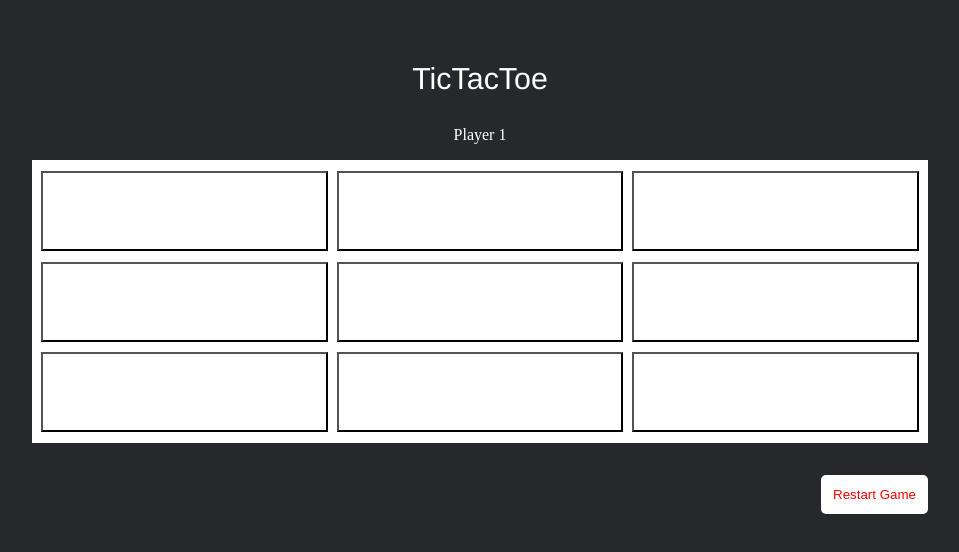
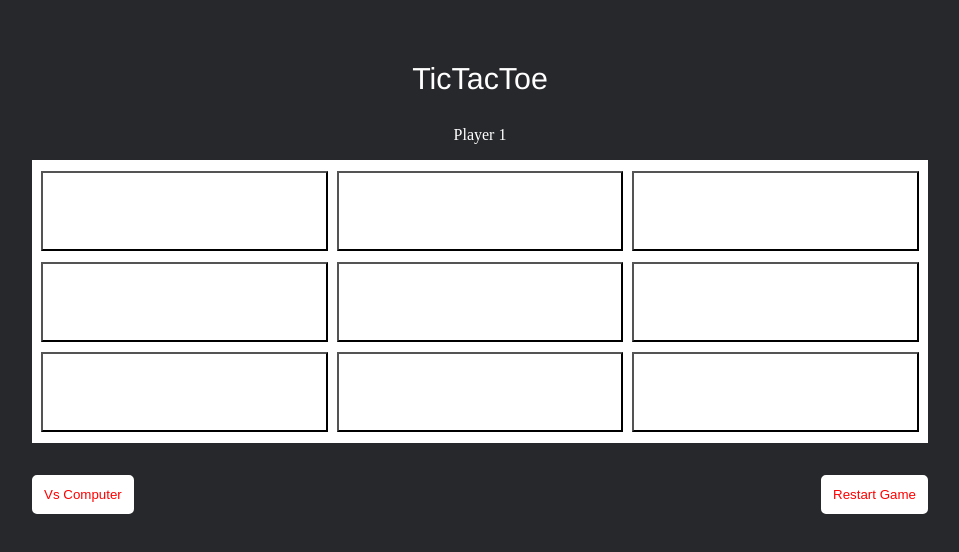
Before and after one commit to codewitgabi/tictactoe_with_javascript, a plain HTML site: page index.html in a window 1280 px wide. Shown: the whole page, without its empty margins (160-1119 px from the left). Drawn offline with Linux system fonts and the light colour scheme.

Commit message:
Finished play with computer

```diff
--- a/computer.js
+++ b/computer.js
@@ -8,6 +8,10 @@ let gameBoard = [
 ];
 let winner = 0;
 let restartGame = document.getElementById("restart");
+
+document.querySelector("#human").onclick = () => {
+    window.location = "./index.html";
+}
 
 for (let i = 0; i < gamePads.length; i++) {
 	gamePads[i].addEventListener("click", function () {
--- a/index.html
+++ b/index.html
@@ -31,6 +31,7 @@
 			</div>
 		</div>
 	</div>
+	<button id="comp">Vs Computer</button>
 	<button id="restart">Restart Game</button>
 
 	<script src="./main.js"></script>
--- a/main.css
+++ b/main.css
@@ -34,7 +34,9 @@
 	display: table;
 	clear: both;
 }
-#restart {
+#restart,
+#comp,
+#human {
 	float: right;
 	padding: 10px;
 	margin-right: 15%;
@@ -43,3 +45,9 @@
 	color: red;
 	border-radius: 5px;
 }
+#comp,
+#human {
+    float: left;
+    margin-right: 0;
+    margin-left: 15%;
+}
--- a/main.js
+++ b/main.js
@@ -8,6 +8,10 @@ let gameBoard = [
 ];
 let winner = 0;
 let restartGame = document.getElementById("restart");
+
+document.querySelector("#comp").onclick = () => {
+    window.location = "./computer.html";
+}
 
 for (let i = 0; i < gamePads.length; i++) {
 	gamePads[i].addEventListener("click", function () {
```
Also changed, not shown: computer.html (+1 -0 lines).
